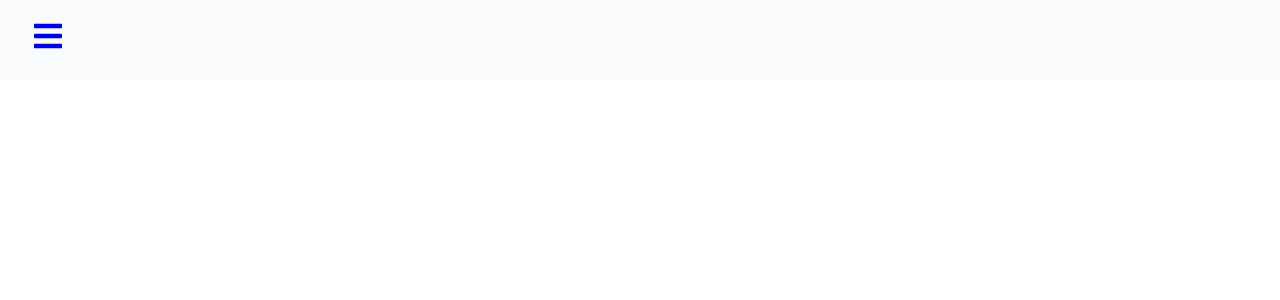
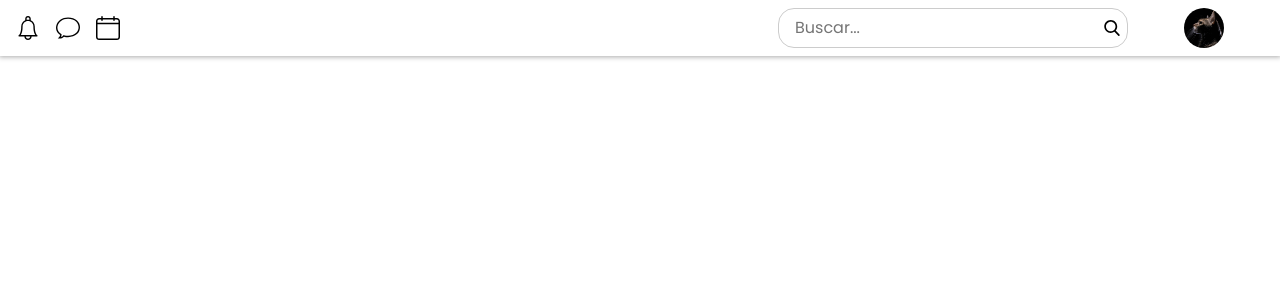
Before and after one commit to paladinescamila/SIGERE, a React (Create React App) app: page / in a window 1280 px wide. Shown: the top 300 px of the page. Built offline with nearby package versions, Linux system fonts and the light colour scheme.

Commit message:
Just some unused lines

```diff
--- a/src/App.js
+++ b/src/App.js
@@ -21,12 +21,7 @@ function App() {
 
   return (
     <>
-    <Router>
-      <Asside/>
-      <Switch>
-        <Route path='/'/>
-      </Switch>
-    </Router>
+      <Header />
 
       {/* <div class="container">
         <div class="login-or-signup">
```
